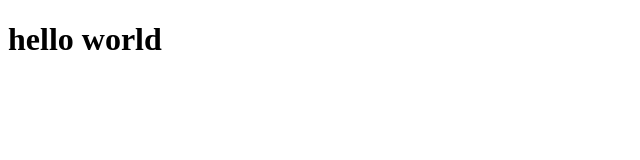
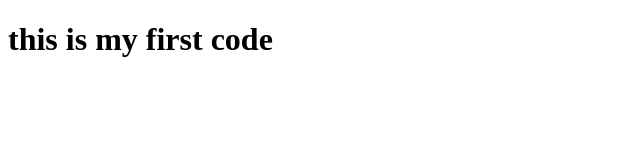
Before and after one commit to yourfavcoderr/html_course, a plain HTML site: page intro/index.html in a window 1280 px wide. Shown: the whole page, without its empty margins (0-640 px from the left). Drawn offline with Linux system fonts and the light colour scheme.

Commit message:
i have created the folder for all html lessons

```diff
--- a/index.html
+++ b/intro/index.html
@@ -6,6 +6,6 @@
     <title>Document</title>
 </head>
 <body>
-    <h1>hello world</h1>
+    <h1>this is my first code</h1>
 </body>
 </html>
```
Also changed, not shown: p_pre_br_hr/index.html (added).
